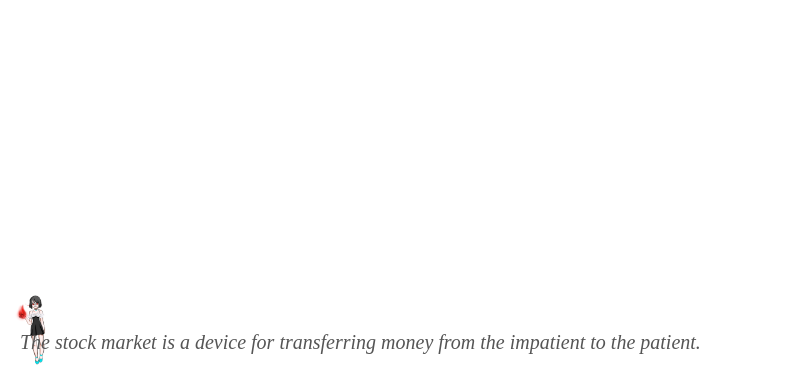
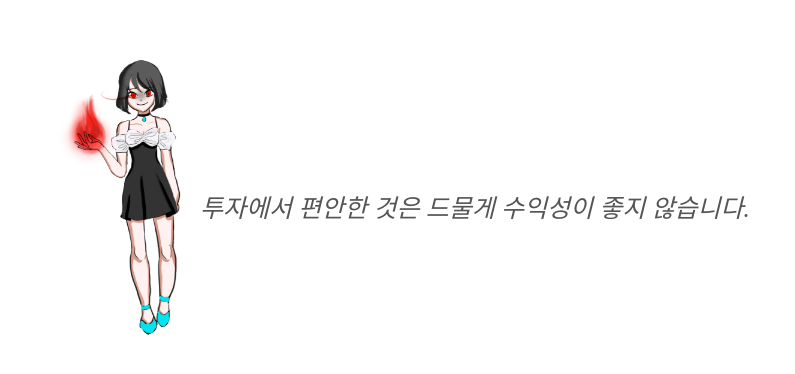
Before and after one commit to stemisruler/random_stockquotes_widget, a plain HTML site: page stock.html in a window 1280 px wide. Shown: the part 426-800 px from the top of the page, without its empty margins (0-795 px from the left). Drawn offline with Linux system fonts and the light colour scheme.

Commit message:
텍스트 나오는 속도 조정 및 css,js 통합

```diff
--- a/stock.html
+++ b/stock.html
@@ -1,15 +1,18 @@
 <!DOCTYPE html>
-<html>
+<html lang="ko">
 <head>
   <title>주식 명언 출력기</title>
   <meta charset="UTF-8">
+  <meta http-equiv="X-UA-Compatible" content="IE=edge">
+  <meta name="viewport" content="width=device-width, initial-scale=1.0">
+
   <style>
     #quote-character {
       position: fixed;
       bottom: 0;
       left: 0;
-      width: 100px;
-      height: 100px;
+      width: 400px;
+      height: 400px;
       background-image: url('a.png'); /* 이미지 파일명 변경 */
       background-size: contain;
       background-repeat: no-repeat;
@@ -17,11 +20,12 @@
 
     #quote-text {
       position: fixed;
-      bottom: 20px;
-      left: 20px;
-      font-size: 20px;
+      bottom: 150px;
+      left: 200px;
+      font-size: 25px;
       font-style: italic;
       color: #555;
+
     }
   </style>
 
@@ -30,37 +34,37 @@
   <div id="quote-character"></div>
   <div id="quote-text"></div>
   <script>
-    const quotes = ["The stock market is a device for transferring money from the impatient to the patient.",
-      "The four most dangerous words in investing are: 'this time it's different.'",
-      "It's not whether you're right or wrong that's important, but how much money you make when you're right and how much you lose when you're wrong.",
-      "The stock market is filled with individuals who know the price of everything, but the value of nothing.",
-      "In the short run, the market is a voting machine but in the long run, it is a weighing machine.",
-      "Buy when everyone else is selling and hold when everyone else is buying. This is not merely a catchy slogan. It is the very essence of successful investments.",
-      "Whether we're talking about socks or stocks, I like buying quality merchandise when it is marked down.",
-      "Price is what you pay. Value is what you get.",
-      "It's not how much money you make, but how much money you keep, how hard it works for you, and how many generations you keep it for.",
-      "In investing, what is comfortable is rarely profitable.",
-      "You get recessions, you have stock market declines. If you don't understand that's going to happen, then you're not ready, you won't do well in the markets.",
-      "The intelligent investor is a realist who sells to optimists and buys from pessimists.",
-      "The function of the margin of safety is to render unnecessary an accurate estimate of the future.",
-      "An investment in knowledge pays the best interest.",
-      "The investor of today does not profit from yesterday's growth.",
-      "Investing should be more like watching paint dry or watching grass grow. If you want excitement, take $800 and go to Las Vegas."];
+    const quotes = ["주식 시장은 조급한 사람으로부터 참을성 있는 사람에게 돈을 옮기는 장치입니다.",
+"투자에서 가장 위험한 네 개의 단어는 '이번에는 다르다' 입니다.",
+"중요한 것은 옳거나 그르냐가 아니라, 옳을 때 얼마나 많은 돈을 벌고 그르면 얼마나 많은 돈을 잃느냐입니다.",
+"주식 시장은 모든 것의 가격은 아는데 그 가치는 모르는 개인들로 가득 차 있습니다.",
+"단기적으로는 시장은 투표 기계지만 장기적으로는 그것은 저울입니다.",
+"다른 모든 사람이 팔 때 사고, 모두가 사 때는 잡으세요. 이것은 단순한 구호에 불과한 것이 아니라 성공적인 투자의 본질입니다.",
+"양말이나 주식이든, 나는 그것이 할인되었을 때 고품질 제품을 구매하는 것을 좋아합니다.",
+"가격은 지불하는 것이고 가치는 얻는 것입니다.",
+"중요한 것은 벌이는 돈의 양보다는 그 돈이 얼마나 오래 얼마나 열심히 일하며 몇 세대에 걸쳐 유지되는지입니다.",
+"투자에서 편안한 것은 드물게 수익성이 좋지 않습니다.",
+"경기 침체와 주식 시장 하락이 있습니다. 그것이 일어날 것을 이해하지 못하면 시장에서 잘 할 수 없습니다.",
+"지성 있는 투자자는 낙관주들에게 팔고 비관주들로부터 사는 현실주의자입니다.",
+"여유 마진의 기능은 미래에 대한 정확한 추정을 필요로 하지 않게 만드는 것입니다.",
+"지식에 대한 투자는 최고의 이자를 지불합니다.",
+"오늘의 성장에서 이익을 얻는 것은 오늘의 투자자에게 이익을 주지 않습니다.",
+"투자는 마치 페인트가 마르거나 잔디가 자라는 것을 지켜보는 것과 같아야 합니다. 만약 도박같은 스릴을 원한다면 $800을 가져가서 라스베이거스로 가세요."
+
+];
 
     function showQuote() {
       const quote = quotes[Math.floor(Math.random() * quotes.length)];
       const character = document.getElementById("quote-character");
       const text = document.getElementById("quote-text");
       text.innerText = quote;
-      character.style.right = "-200px";
-      text.style.right = "-200px";
-      setTimeout(() => {
-        character.style.right = "0";
-        text.style.right = "20px";
-      }, 500);
     }
 
-    setInterval(showQuote, 500);
+// 첫 대사가 나오는 시간을 1500ms로 설정
+setTimeout(showQuote, 1500);
+
+// 이후에는 대사가 화면에 표시되는 시간을 4000ms로 설정하여 반복적으로 실행
+setInterval(showQuote, 10000);
   </script>
 </body>
 </html>
```
